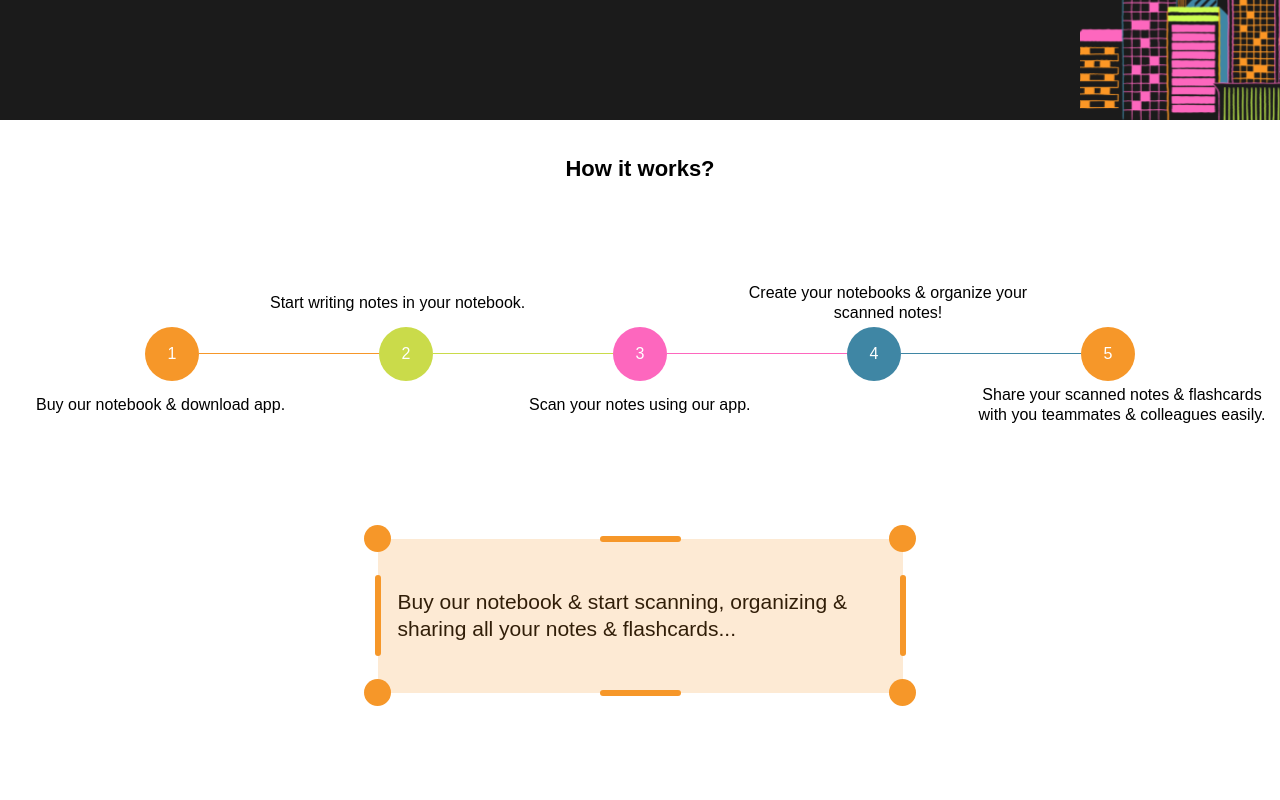
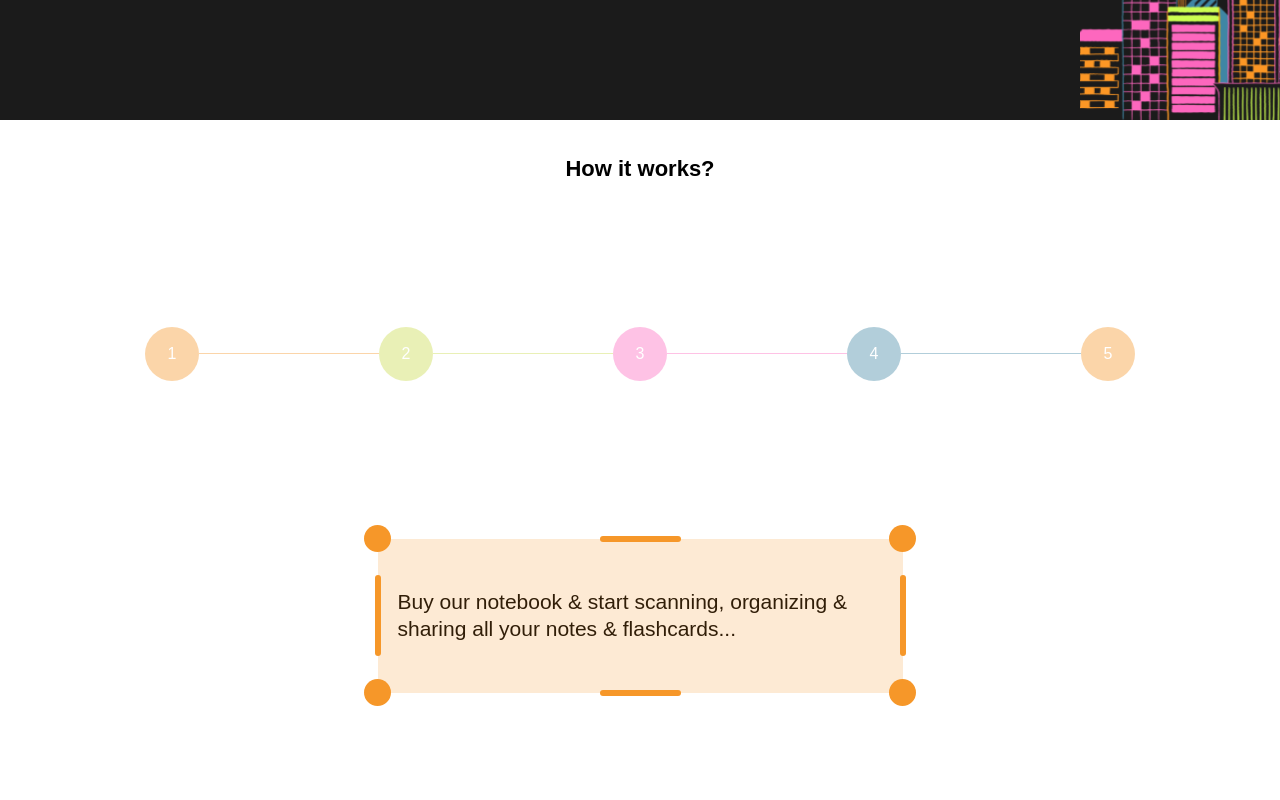
Before and after one commit to ZafCode14/Bravo, a Next.js app: page / in a window 1280 px wide. Shown: the part 1140-1940 px from the top of the page. Built offline with nearby package versions, Linux system fonts and the light colour scheme; a web font is replaced by a local one.

Commit message:
added some animations

```diff
--- a/components/howWorks.tsx
+++ b/components/howWorks.tsx
@@ -3,9 +3,10 @@ interface howProp {
   text: string;
   color: string;
   line: string;
+  addClass: string;
 }
 
-function HowWorks({ number, text, color, line }: howProp) {
+function HowWorks({ number, text, color, line, addClass }: howProp) {
   return (
     <div className="self-start ml-[15%] lg:ml-0 max-w-[80vw]">
       <div className="flex flex-col lg:flex-row lg:items-center lg:h-[54px]">
@@ -14,7 +15,9 @@ function HowWorks({ number, text, color, line }: howProp) {
             <p className="text-white md:text-[16px]">{number}</p>
           </div>
           <div className={`lg:absolute ${Number(number) % 2 != 0 ? "lg:top-[60px]" : "lg:bottom-[60px]"} ${Number(number) === 3 && "lg:ml-[50px]"}`}>
-            <p className="md:text-[16px] ml-7 h-[36px] w-[230px] lg:w-[300px] lg:text-center flex items-center leading-tight">{text}</p>
+            <p className={`md:text-[16px] ml-7 h-[36px] w-[230px] lg:w-[300px] lg:text-center flex items-center leading-tight ${addClass}`} style={{
+              transition: ".4s ease"
+            }}>{text}</p>
           </div>
         </div>
         <div className={`w-[36px] md:w-[54px] lg:w-[110px] xl:w-[180px] 2xl:w-[240px] h-[64px] lg:h-[54px] md:h-[90px] ${line} justify-center lg:flex lg:items-center`}>
--- a/components/sections.tsx
+++ b/components/sections.tsx
@@ -9,9 +9,10 @@ interface sectionProp {
   width: string;
   background: string;
   section: number;
+  percent: number;
 }
 
-function Section({ title, text, image, width, background, section }: sectionProp) {
+function Section({ title, text, image, width, background, section, percent }: sectionProp) {
   const height = useWindowHeight().scrollPixels;
 
   return (
@@ -20,18 +21,26 @@ function Section({ title, text, image, width, background, section }: sectionProp
         <SectionsNav
           title="Sync calendars with your colleagues & teammates"
           opacity={section === 1 ? "opacity-100" : "opacity-50"}
+          percent={percent}
+          section={section}
         />
         <SectionsNav
           title="Scan documents, notes & flashcards"
           opacity={section === 2 ? "opacity-100" : "opacity-50"}
+          percent={percent - 100}
+          section={section}
         />
         <SectionsNav
           title="Create flashcards"
           opacity={section === 3 ? "opacity-100" : "opacity-50"}
+          percent={percent - 200}
+          section={section}
         />
         <SectionsNav
           title="Send & receive all your files easily"
           opacity={section === 4 ? "opacity-100" : "opacity-50"}
+          percent={percent - 300}
+          section={section}
         />
       </div>
       <Image alt="graphical image" src={'/images/graphicalEl.svg'} height={"2000"} width={"1000"} className="absolute w-full md:h-full h-auto"/>
--- a/components/sections/howItWorks.tsx
+++ b/components/sections/howItWorks.tsx
@@ -1,16 +1,66 @@
 import HowWorks from "../howWorks";
 import InfoBox from "../infoBox";
+import useWindowHeight from "@/hooks/height";
+import { useEffect } from "react";
 
 function HowItWorks() {
+  const height = useWindowHeight().scrollPercentage;
+
+  useEffect(() => {
+    console.log(x);
+  // eslint-disable-next-line react-hooks/exhaustive-deps
+  }, [height])
+
+
+  const m = (100 - 0) / (9 - 5.5);
+  const x = m * (height - 5.5);
+
+
   return (
-    <section className="flex flex-col items-center w-full">
+    <section className="relative flex flex-col items-center w-full">
       <p className="my-8 font-bold md:text-[22px]">How it works?</p>
       <div className="flex flex-col items-center w-full lg:flex-row lg:justify-center lg:my-[110px]">
-        <HowWorks color="bg-[#F69729]" number="1" text="Buy our notebook & download app." line="flex"/>
-        <HowWorks color="bg-[#CADB4A]" number="2" text="Start writing notes in your notebook." line="flex"/>
-        <HowWorks color="bg-[#FD67BE]" number="3" text="Scan your notes using our app." line="flex"/>
-        <HowWorks color="bg-[#3F86A4]" number="4" text="Create your notebooks & organize your scanned notes!" line="flex"/>
-        <HowWorks color="bg-[#F69729]" number="5" text="Share your scanned notes & flashcards with you teammates & colleagues easily." line="hidden lg:hidden"/>
+        <HowWorks
+          color="bg-[#F69729]"
+          number="1"
+          text="Buy our notebook & download app."
+          line="flex"
+          addClass={x > 14 ? "lg:opacity-100" : "lg:opacity-0"}
+        />
+        <HowWorks
+          color="bg-[#CADB4A]"
+          number="2"
+          text="Start writing notes in your notebook."
+          line="flex"
+          addClass={x > 32 ? "lg:opacity-100" : "lg:opacity-0"}
+        />
+        <HowWorks
+          color="bg-[#FD67BE]"
+          number="3"
+          text="Scan your notes using our app."
+          line="flex"
+          addClass={x > 50 ? "lg:opacity-100" : "lg:opacity-0"}
+        />
+        <HowWorks
+          color="bg-[#3F86A4]"
+          number="4"
+          text="Create your notebooks & organize your scanned notes!"
+          line="flex"
+          addClass={x > 67 ? "lg:opacity-100" : "lg:opacity-0"}
+        />
+        <HowWorks
+          color="bg-[#F69729]"
+          number="5"
+          text="Share your scanned notes & flashcards with you teammates & colleagues easily."
+          line="hidden lg:hidden"
+          addClass={x > 85 ? "lg:opacity-100" : "lg:opacity-0"}
+        />
+      </div>
+      <div className="hidden lg:flex justify-end absolute w-full h-[60px] top-[205px]">
+        <div className="h-full bg-white opacity-60" style={{
+          width: 100 - x > 0 && 100 - x < 100 ? `${100 - x}%` : `${100 - x < 100 ? "0" : "100"}%`
+        }}>
+        </div>
       </div>
       <InfoBox/>
     </section>
--- a/components/sections/process.tsx
+++ b/components/sections/process.tsx
@@ -24,6 +24,9 @@ function Process() {
   console.log(distance);
   console.log(height);
 
+  const m = 1 / 8;
+  const percent = m * (height - distance);
+
   return (
     <section className={`relative flex flex-col ${height >= distance + 3200 && "justify-end"}`} style={{
       height: width < 1024 ? "auto" : `${sectionHeight}px`
@@ -35,6 +38,7 @@ function Process() {
           width="w-[329px] md:w-[500px] lg:w-[550px]"
           background={`bg-[#EDEDED] ${height > distance && height < distance + 3200 ? "lg:fixed bottom-0 z-20" : `${height > distance + 2400 ? "lg:hidden" : "lg:relative"}`}`}
           section={1}
+          percent={percent}
         />
         <div ref={section1Ref} className="absolute top-[800px]"></div>
         <Section
@@ -44,6 +48,7 @@ function Process() {
           width="w-[308px] md:w-[450px] lg:w-[550px]"
           background={`lg:bg-[#EDEDED] ${height > distance && height < distance + 3200 ? `${height < distance + 800 ? "lg:hidden" : "lg:fixed bottom-0 z-20"}` : "lg:hidden"}`}
           section={2}
+          percent={percent}
         />
         <Section
           title="Create flashcards"
@@ -52,6 +57,7 @@ function Process() {
           width="w-[329px] md:w-[430px]"
           background={`bg-[#EDEDED] ${height > distance && height < distance + 3200 ? `${height < distance + 1600 ? "lg:hidden" : "lg:fixed bottom-0 z-20"}` : "lg:hidden"}`}
           section={3}
+          percent={percent}
         />
         <Section
           title="Send & receive all your files easily"
@@ -60,6 +66,7 @@ function Process() {
           width="w-[219px] md:w-[350px] md:w-[450px]"
           background={`lg:bg-[#EDEDED] ${height > distance && height < distance + 3200 ? `${height < distance + 2400 ? "lg:hidden" : "lg:fixed bottom-0 z-20"}` : `relative`}`}
           section={4}
+          percent={percent}
         />
     </section>
   );
--- a/components/sectionsNav.tsx
+++ b/components/sectionsNav.tsx
@@ -1,12 +1,18 @@
 interface secNavProp {
   title: string;
   opacity: string;
+  percent: number;
+  section: number;
 }
-function SectionsNav({ title, opacity }: secNavProp) {
+function SectionsNav({ title, opacity, percent, section }: secNavProp) {
   return (
     <div className={`flex w-full flex-col items-center md:mx-1 xl:mx-2 ${opacity}`}>
       <p className="text-[10px] xl:text-[12px] font-bold mb-2">{title}</p>
       <div className="w-[240px] xl:w-[283px] h-[5px] bg-[#afafaf]">
+        <div className={"bg-[#575757] h-full"} style={{
+          width: percent > 0 && percent < 100 ? `${percent}%` : `${percent > 100 ? "100" : "0"}%`
+        }}>
+        </div>
       </div>
     </div>
   );
```
